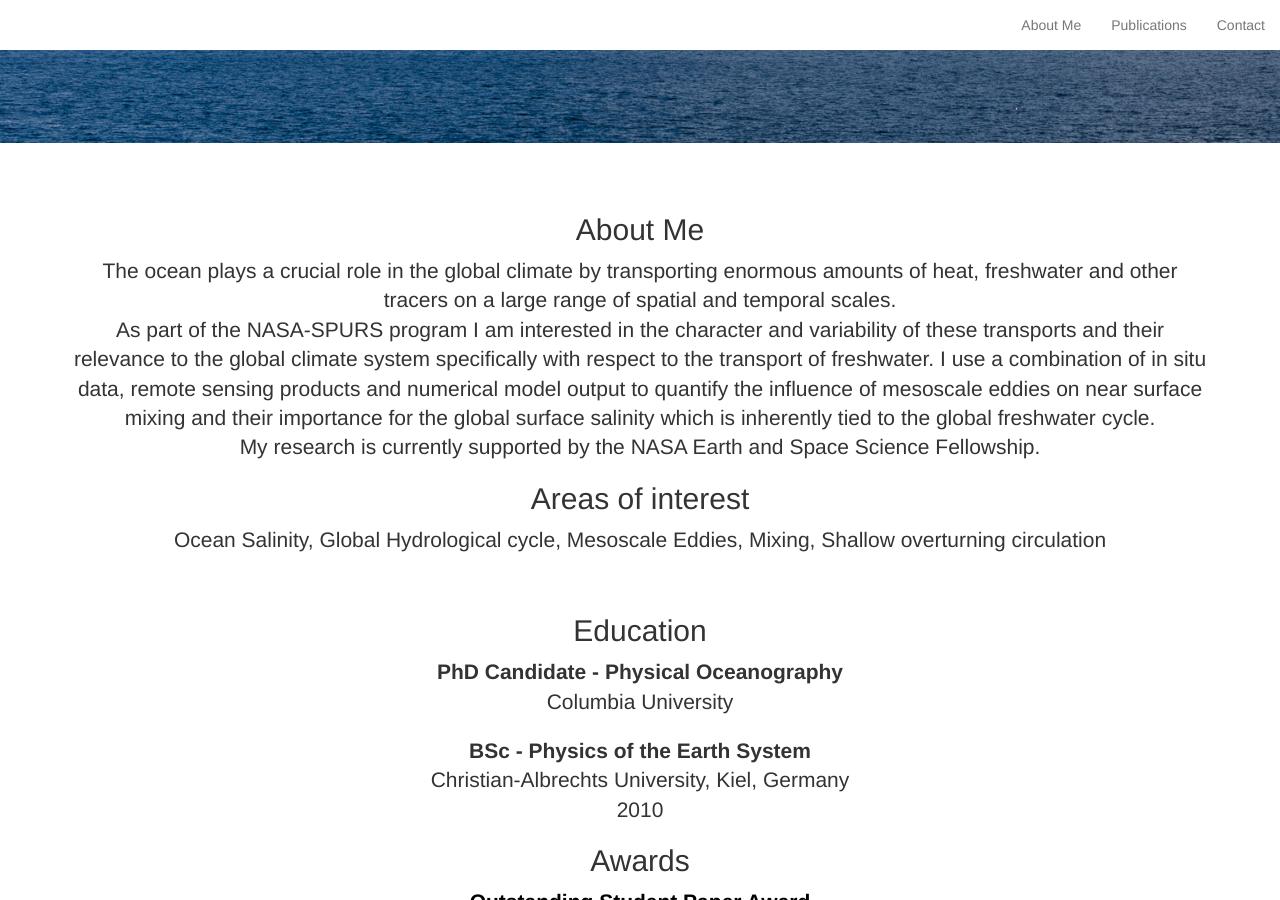
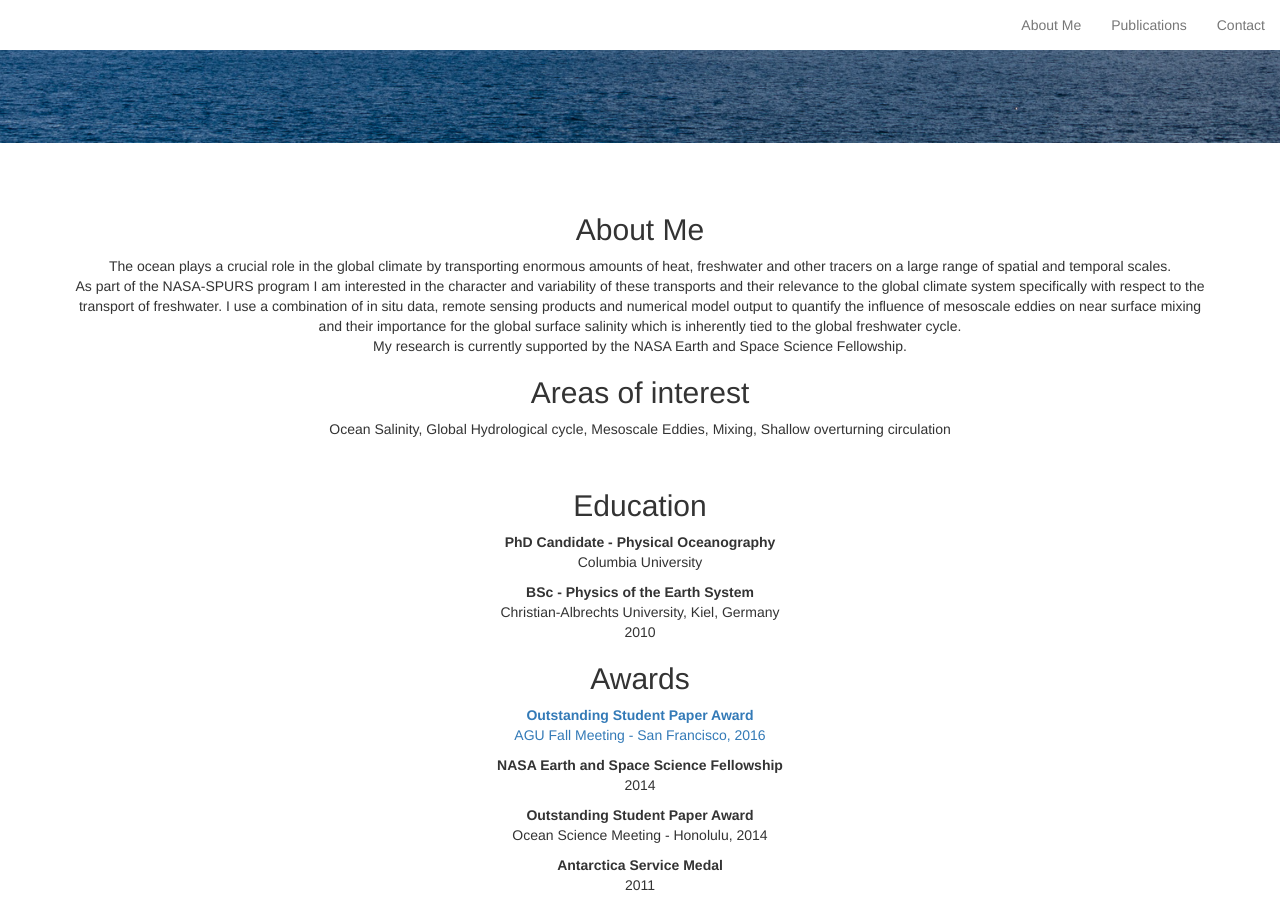
Before and after one commit to jbusecke/jbusecke.github.io, a Jekyll site: the page built from index.html, in a window 1280 px wide and 900 px high, scrolled down 757 px. Built offline with Jekyll 4.4.1, drawn with Linux system fonts in a browser that asks for light colours; some web fonts are replaced.

Commit message:
award links fixes annnd fuck up again4

```diff
--- a/css/jbusecke.css
+++ b/css/jbusecke.css
@@ -52,17 +52,27 @@
 }
 
 /* Custom lead Styles */
-/*.lead-dark {
+.lead-dark > .lead{
+    color: #000;
+}
+
+.lead-light > .lead{
     color: #fff;
-}*/
+}
 
-/*a.lead-dark :hover,
-a.lead-dark :focus,
-a.lead-dark :active {
-    color: #fff;
-    background-color: rgba(0,0,0,0.7);
-}*/
+p.lead-light li a,
+p.lead-light li a:visited,
+p.lead-light li a:hover,
+p.lead-light li a:active {
+    color: #fff !important;
+}
 
+p.lead-dark li a,
+p.lead-dark li a:visited,
+p.lead-dark li a:hover,
+p.lead-dark li a:active {
+    color: #000 !important;
+}
 /* Custom Horizontal Rule */
 
 hr.small {
@@ -191,13 +201,13 @@
     padding: 50px 0;
 }
 
-#about a:link,
+/*#about a:link,
 a:visited,
 a:hover,
 a:active {
 	color: #000000 !important;
   text-decoration: none;
-}
+}*/
 
 /* Publications */
 
--- a/index.html
+++ b/index.html
@@ -14,7 +14,7 @@
             <div id="about" class="row">
                 <div class="col-lg-12 text-center">
                     <h2>About Me</h2>
-                    <p class="lead">The ocean plays a crucial role in the global
+                    <p class="lead-dark">The ocean plays a crucial role in the global
                       climate by transporting enormous amounts of heat, freshwater
                       and other tracers on a large range of spatial and temporal scales.
                       <br>As part of the NASA-SPURS program I am interested in the
@@ -27,27 +27,27 @@
                       salinity which is inherently tied to the global freshwater cycle.<br>
                       My research is currently supported by the NASA Earth and Space Science Fellowship.
                       <h2>Areas of interest</h2>
-                      <p class="lead">Ocean Salinity, Global Hydrological cycle, Mesoscale Eddies, Mixing, Shallow overturning circulation
+                      <p class="lead-dark">Ocean Salinity, Global Hydrological cycle, Mesoscale Eddies, Mixing, Shallow overturning circulation
                     </p>
                     <br>
                     <h2>Education</h2>
-                    <p class="lead"> <b>PhD Candidate - Physical Oceanography</b><br>Columbia University<br>
+                    <p class="lead-dark"> <b>PhD Candidate - Physical Oceanography</b><br>Columbia University<br>
                     </p>
-                    <p class="lead"> <b>BSc - Physics of the Earth System</b><br>Christian-Albrechts University, Kiel, Germany<br>2010
+                    <p class="lead-dark"> <b>BSc - Physics of the Earth System</b><br>Christian-Albrechts University, Kiel, Germany<br>2010
                     </p>
                     <h2>Awards</h2>
 
                     <!-- At a later point I can make these all linkable -->
-                      <p class="lead">
+                      <p class="lead-dark">
                         <a href="http://dx.doi.org/10.1175/JPO-D-16-0215.1">
                           <b>Outstanding Student Paper Award</b><br>AGU Fall Meeting - San Francisco, 2016<br>
                         </a>
                       </p>
-                    <p class="lead"> <b>NASA Earth and Space Science Fellowship</b><br>2014<br>
+                    <p class="lead-dark"> <b>NASA Earth and Space Science Fellowship</b><br>2014<br>
                     </p>
-                    <p class="lead"> <b>Outstanding Student Paper Award</b><br>Ocean Science Meeting - Honolulu, 2014<br>
+                    <p class="lead-dark"> <b>Outstanding Student Paper Award</b><br>Ocean Science Meeting - Honolulu, 2014<br>
                     </p>
-                    <p class="lead"> <b>Antarctica Service Medal</b><br>2011<br>
+                    <p class="lead-dark"> <b>Antarctica Service Medal</b><br>2011<br>
                     </p>
                 </div>
             </div>
```
